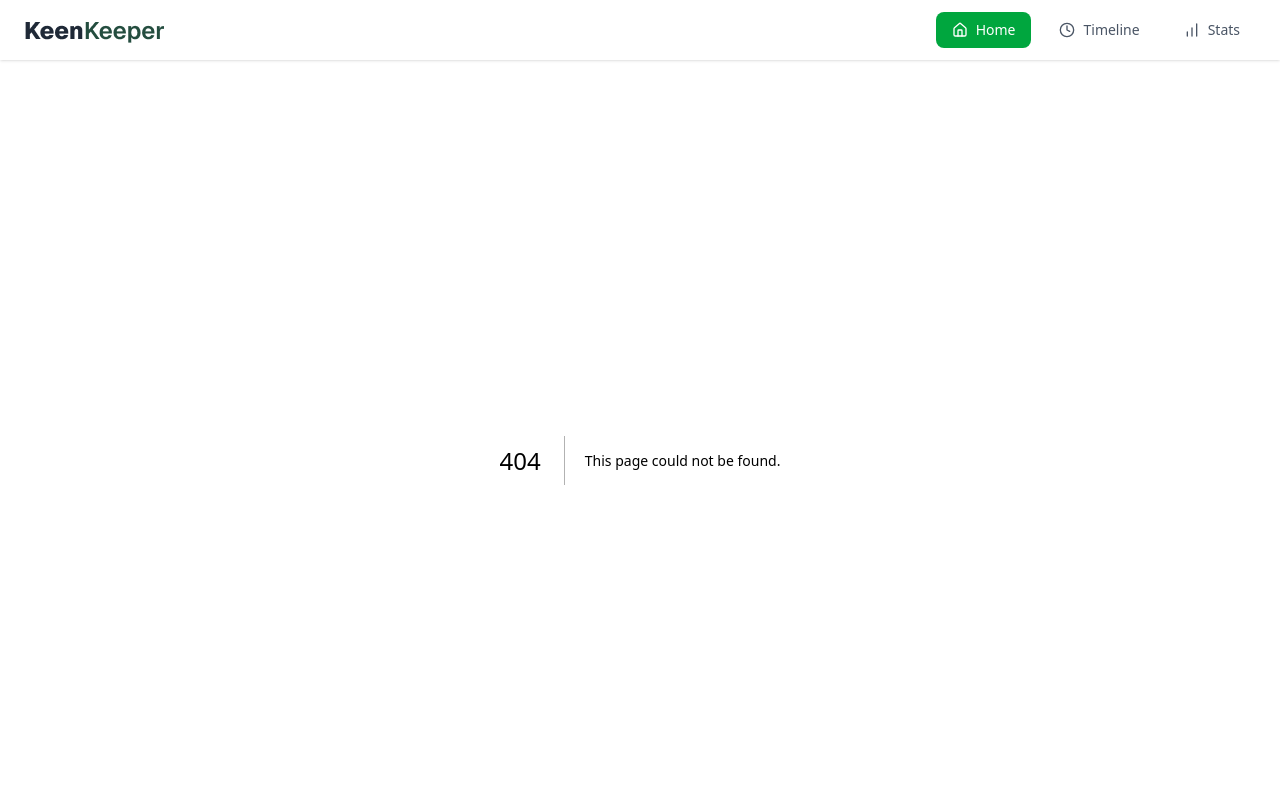
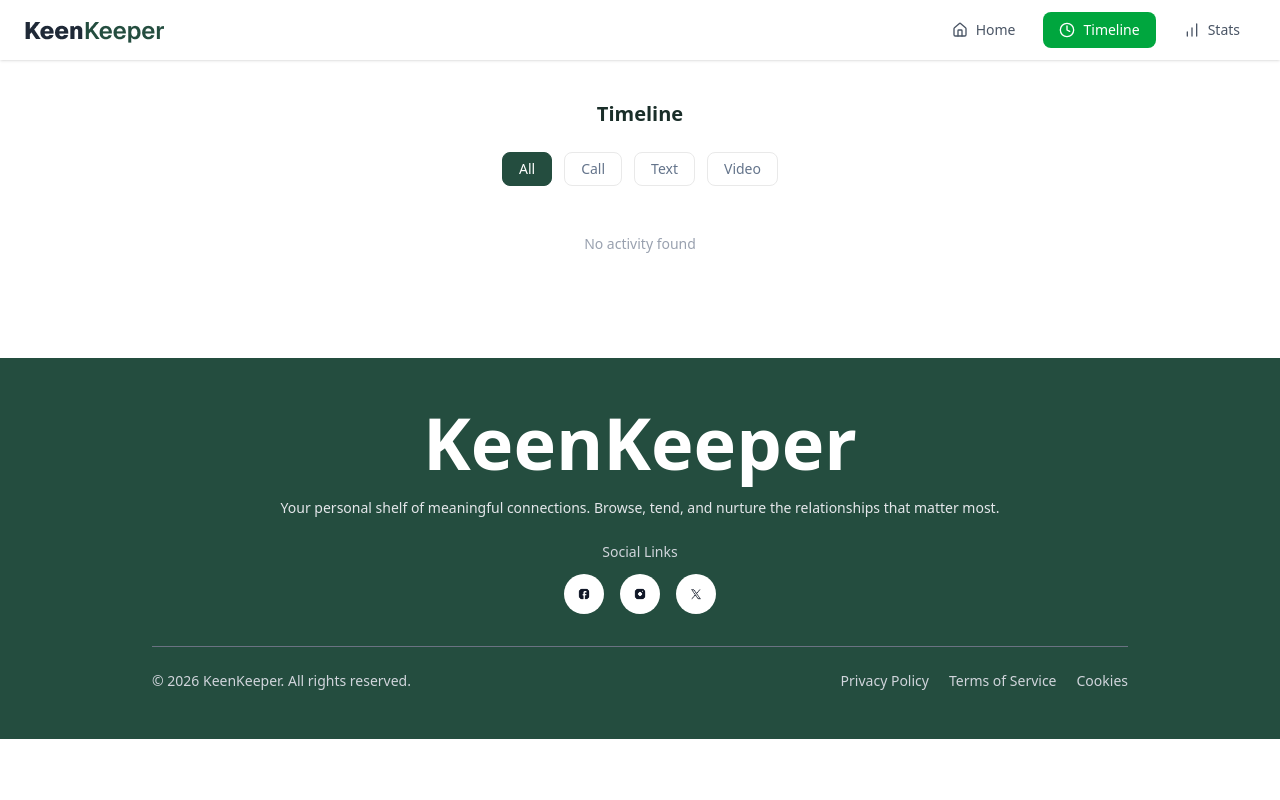
Before and after one commit to kishore0000007/Assingment-ph-07, a Next.js app: page /timeline in a window 1280 px wide. Before the commit this address had no page. Shown: the top 800 px of the page. Built offline with nearby package versions, Linux system fonts and the light colour scheme.

Commit message:
Timeline Function Done

```diff
--- a/src/app/friend/[id]/page.jsx
+++ b/src/app/friend/[id]/page.jsx
@@ -1,6 +1,7 @@
  import data from "@/data/data.json";
 import Image from "next/image";
-import { PhoneCall, MessageSquare, Video, Clock, Archive, Trash2, Pencil } from "lucide-react";
+import QuickActions from "@/components/QuickActions";
+import { Clock, Archive, Trash2, Pencil } from "lucide-react";
 
 export default async function FriendDetails({ params }) {
   const { id: rawId } = await params;
@@ -19,17 +20,19 @@ export default async function FriendDetails({ params }) {
   return (
     <div className="min-h-screen bg-[#F8FAFA] flex flex-col">
 
-
+      {/* Header */}
       <div className="px-8 pt-8 pb-2 max-w-5xl mx-auto w-full">
-        <p className="text-xs text-[#64748B] uppercase tracking-widest font-medium">Friend Details</p>
+        <p className="text-xs text-[#64748B] uppercase tracking-widest font-medium">
+          Friend Details
+        </p>
       </div>
 
-
+      {/* Main */}
       <main className="flex-1 px-8 py-4 max-w-5xl mx-auto w-full">
         <div className="grid md:grid-cols-3 gap-5 items-start">
 
+          {/* LEFT CARD */}
           <div className="bg-white rounded-2xl border border-[#E9E9E9] p-6 flex flex-col shadow-sm">
-
 
             <div className="flex flex-col items-center gap-2">
               <Image
@@ -40,18 +43,22 @@ export default async function FriendDetails({ params }) {
                 className="rounded-full object-cover ring-2 ring-[#E9E9E9]"
               />
 
-              <h2 className="font-semibold text-[#1a2e29] text-lg mt-1">{friend.name}</h2>
+              <h2 className="font-semibold text-[#1a2e29] text-lg mt-1">
+                {friend.name}
+              </h2>
 
               <div className="flex flex-col items-center gap-1.5">
-                <span className={`text-xs px-3 py-0.5 rounded-full font-medium ${
+                <span
+                  className={`text-xs px-3 py-0.5 rounded-full font-medium ${
                     friend.status === "Overdue"
-                    ? " text-red bg-red-100"
+                      ? "text-red-600 bg-red-100"
                       : friend.status === "Almost-Due"
-                    ? " text-yellow bg-red-100"
+                      ? "text-yellow-600 bg-yellow-100"
                       : friend.status === "On-Track"
                       ? "bg-green-100 text-green-700"
                       : ""
-                }`}>
+                  }`}
+                >
                   {friend.status}
                 </span>
 
@@ -63,17 +70,19 @@ export default async function FriendDetails({ params }) {
               </div>
 
               {friend.bio && (
-                <p className="text-[#64748B] text-sm text-center italic mt-1">"{friend.bio}"</p>
+                <p className="text-[#64748B] text-sm text-center italic mt-1">
+                  "{friend.bio}"
+                </p>
               )}
 
               {friend.preferred_contact && (
-                <p className="text-[#94A3B8] text-xs">Preferred: {friend.preferred_contact}</p>
+                <p className="text-[#94A3B8] text-xs">
+                  Preferred: {friend.preferred_contact}
+                </p>
               )}
             </div>
 
-
             <div className="w-full border-t border-[#F0F0F0] my-4" />
-
 
             <div className="flex flex-col gap-1">
               <button className="w-full flex items-center justify-center gap-2 text-sm text-[#64748B] hover:text-[#244D3F] hover:bg-[#F0F7F4] rounded-lg py-2 transition-colors">
@@ -93,67 +102,65 @@ export default async function FriendDetails({ params }) {
             </div>
           </div>
 
-
+          {/* RIGHT SIDE */}
           <div className="md:col-span-2 flex flex-col gap-4">
 
-
+            {/* STATS */}
             <div className="grid grid-cols-3 gap-4">
               <div className="bg-white rounded-2xl border border-[#E9E9E9] p-5 text-center shadow-sm">
-                <p className="text-2xl font-bold text-[#1a2e29]">{friend.days_since_contact}</p>
-                <p className="text-xs text-[#94A3B8] mt-1">Days Since Contact</p>
+                <p className="text-2xl font-bold text-[#1a2e29]">
+                  {friend.days_since_contact}
+                </p>
+                <p className="text-xs text-[#94A3B8] mt-1">
+                  Days Since Contact
+                </p>
               </div>
 
               <div className="bg-white rounded-2xl border border-[#E9E9E9] p-5 text-center shadow-sm">
-                <p className="text-2xl font-bold text-[#1a2e29]">{friend.goal}</p>
-                <p className="text-xs text-[#94A3B8] mt-1">Goal (Days)</p>
+                <p className="text-2xl font-bold text-[#1a2e29]">
+                  {friend.goal}
+                </p>
+                <p className="text-xs text-[#94A3B8] mt-1">
+                  Goal (Days)
+                </p>
               </div>
 
               <div className="bg-white rounded-2xl border border-[#E9E9E9] p-5 text-center shadow-sm">
-                <p className="text-2xl font-bold text-[#1a2e29]">{friend.next_due_date}</p>
-                <p className="text-xs text-[#94A3B8] mt-1">Next Due</p>
+                <p className="text-2xl font-bold text-[#1a2e29]">
+                  {friend.next_due_date}
+                </p>
+                <p className="text-xs text-[#94A3B8] mt-1">
+                  Next Due
+                </p>
               </div>
             </div>
 
-
+            {/* RELATIONSHIP GOAL */}
             <div className="bg-white rounded-2xl border border-[#E9E9E9] p-5 shadow-sm">
               <div className="flex items-center justify-between mb-2">
-                <h3 className="font-semibold text-[#1a2e29] text-sm">Relationship Goal</h3>
+                <h3 className="font-semibold text-[#1a2e29] text-sm">
+                  Relationship Goal
+                </h3>
                 <button className="flex items-center gap-1 text-xs text-[#64748B] border border-[#E9E9E9] rounded-lg px-3 py-1 hover:border-[#244D3F] hover:text-[#244D3F] transition-colors">
                   <Pencil className="w-3 h-3" />
                   Edit
                 </button>
               </div>
+
               <p className="text-sm text-[#64748B]">
                 Connect every{" "}
-                <span className="font-semibold text-[#1a2e29]">{friend.goal} days</span>
+                <span className="font-semibold text-[#1a2e29]">
+                  {friend.goal} days
+                </span>
               </p>
             </div>
 
-
-            <div className="bg-white rounded-2xl border border-[#E9E9E9] p-5 shadow-sm">
-              <h3 className="font-semibold text-[#1a2e29] text-sm mb-4">Quick Check-In</h3>
-              <div className="grid grid-cols-3 gap-3">
-                <button className="flex flex-col items-center gap-2 py-4 rounded-xl border border-[#E9E9E9] hover:border-[#244D3F] hover:bg-[#F0F7F4] transition-all group">
-                  <PhoneCall className="w-5 h-5 text-[#64748B] group-hover:text-[#244D3F] transition-colors" />
-                  <span className="text-xs text-[#64748B] group-hover:text-[#244D3F] transition-colors">Call</span>
-                </button>
-
-                <button className="flex flex-col items-center gap-2 py-4 rounded-xl border border-[#E9E9E3] hover:border-[#244D3F] hover:bg-[#F0F7F4] transition-all group">
-                  <MessageSquare className="w-5 h-5 text-[#64748B] group-hover:text-[#244D3F] transition-colors" />
-                  <span className="text-xs text-[#64748B] group-hover:text-[#244D3F] transition-colors">Text</span>
-                </button>
-
-                <button className="flex flex-col items-center gap-2 py-4 rounded-xl border border-[#E9E9E9] hover:border-[#244D3F] hover:bg-[#F0F7F4] transition-all group">
-                  <Video className="w-5 h-5 text-[#64748B] group-hover:text-[#244D3F] transition-colors" />
-                  <span className="text-xs text-[#64748B] group-hover:text-[#244D3F] transition-colors">Video</span>
-                </button>
-              </div>
-            </div>
+            {/* QUICK ACTIONS (CLIENT COMPONENT) */}
+            <QuickActions friend={friend} />
 
           </div>
         </div>
       </main>
-
     </div>
   );
 }
--- /dev/null
+++ b/src/app/timeline/page.jsx
@@ -0,0 +1,84 @@
+      "use client";
+
+import { useEffect, useState } from "react";
+import { PhoneCall, MessageSquare, Video } from "lucide-react";
+
+const iconMap = {
+  Call: <PhoneCall className="w-4 h-4 text-[#244D3F]" />,
+  Text: <MessageSquare className="w-4 h-4 text-[#244D3F]" />,
+  Video: <Video className="w-4 h-4 text-[#244D3F]" />,
+};
+
+export default function Timeline() {
+  const [events, setEvents] = useState([]);
+  const [filter, setFilter] = useState("All");
+
+  useEffect(() => {
+    const data = JSON.parse(localStorage.getItem("timeline")) || [];
+    setEvents(data);
+  }, []);
+
+  const filteredEvents =
+    filter === "All"
+      ? events
+      : events.filter((e) => e.type === filter);
+
+  return (
+    <div className="w-full flex flex-col items-center py-10 ">
+
+      <div className="w-full max-w-md">
+
+        <h1 className="text-xl font-semibold text-[#1a2e29] mb-6 text-center">
+          Timeline
+        </h1>
+
+        <div className="flex gap-3 mb-6 justify-center">
+          {["All", "Call", "Text", "Video"].map((type) => (
+            <button
+              key={type}
+              onClick={() => setFilter(type)}
+              className={`px-4 py-1.5 rounded-lg text-sm border ${
+                filter === type
+                  ? "bg-[#244D3F] text-white border-[#244D3F]"
+                  : "bg-white text-[#64748B] border-[#E9E9E9]"
+              }`}
+            >
+              {type}
+            </button>
+          ))}
+        </div>
+
+        {filteredEvents.length === 0 ? (
+          <p className="text-sm text-gray-400 text-center py-6">
+            No activity found
+          </p>
+        ) : (
+          <div className="space-y-2 ">
+            {filteredEvents.map((e) => (
+              <div
+                key={e.id}
+                className="flex items-start gap-3 bg-[#F8FAFC] border border-[#E9E9E9] rounded-lg px-4 py-3"
+              >
+                <div className="mt-1">
+                  {iconMap[e.type]}
+                </div>
+
+                <div>
+                  <p className="text-sm text-[#1a2e29]">
+                    <span className="font-medium">{e.type}</span> with{" "}
+                    <span className="font-medium">{e.friendName}</span>
+                  </p>
+
+                  <p className="text-xs text-[#94A3B8] mt-1">
+                    {e.date}
+                  </p>
+                </div>
+              </div>
+            ))}
+          </div>
+        )}
+
+      </div>
+    </div>
+  );
+}
--- a/src/components/Navbar.jsx
+++ b/src/components/Navbar.jsx
@@ -1,32 +1,46 @@
+ "use client";
+
+import Link from "next/link";
+import { usePathname } from "next/navigation";
 import { Home, Clock, BarChart } from "lucide-react";
 
 export default function Navbar() {
+  const pathname = usePathname();
+
+  const getClass = (path) =>
+    `flex items-center gap-2 px-4 py-2 rounded-lg text-sm font-medium ${
+      pathname === path
+        ? "bg-green-600 text-white"
+        : "text-gray-600 hover:bg-gray-100"
+    }`;
+
   return (
     <nav className="w-full bg-white shadow-sm px-6 py-3 flex items-center justify-between">
 
-      {/* Logo */}
       <img src="/logo.png" alt="KeenKeeper Logo" />
 
-      {/* Navigation */}
       <div className="flex items-center gap-3">
 
-        {/* Home */}
-        <button className="flex items-center gap-2 px-4 py-2 rounded-lg text-sm font-medium bg-green-600 text-white">
+        <Link href="/">
+          <button className={getClass("/")}>
             <Home size={16} />
             Home
           </button>
+        </Link>
 
-        {/* Timeline */}
-        <button className="flex items-center gap-2 px-4 py-2 rounded-lg text-sm font-medium text-gray-600 hover:bg-gray-100">
+        <Link href="/timeline">
+          <button className={getClass("/timeline")}>
             <Clock size={16} />
             Timeline
           </button>
+        </Link>
 
-        {/* Stats */}
-        <button className="flex items-center gap-2 px-4 py-2 rounded-lg text-sm font-medium text-gray-600 hover:bg-gray-100">
+        <Link href="/stats">
+          <button className={getClass("/stats")}>
             <BarChart size={16} />
             Stats
           </button>
+        </Link>
 
       </div>
     </nav>
--- /dev/null
+++ b/src/components/QuickActions.jsx
@@ -0,0 +1,58 @@
+    "use client";
+
+import { PhoneCall, MessageSquare, Video } from "lucide-react";
+
+export default function QuickActions({ friend }) {
+
+  const addToTimeline = (type) => {
+    const existing = JSON.parse(localStorage.getItem("timeline")) || [];
+
+    const newEntry = {
+      id: Date.now(),
+      friendName: friend.name,
+      type,
+      date: new Date().toLocaleString(),
+    };
+
+    localStorage.setItem("timeline", JSON.stringify([newEntry, ...existing]));
+
+    // trigger update for timeline page
+    window.dispatchEvent(new Event("timelineUpdated"));
+  };
+
+  return (
+    <div className="bg-white rounded-2xl border border-[#E9E9E9] p-5 shadow-sm">
+      <h3 className="font-semibold text-[#1a2e29] text-sm mb-4">
+        Quick Check-In
+      </h3>
+
+      <div className="grid grid-cols-3 gap-3">
+
+        <button
+          onClick={() => addToTimeline("Call")}
+          className="flex flex-col items-center gap-2 py-4 rounded-xl border border-[#E9E9E9] hover:border-[#244D3F] hover:bg-[#F0F7F4] transition-all group"
+        >
+          <PhoneCall className="w-5 h-5 text-[#64748B] group-hover:text-[#244D3F]" />
+          <span className="text-xs text-[#64748B] group-hover:text-[#244D3F]">Call</span>
+        </button>
+
+        <button
+          onClick={() => addToTimeline("Text")}
+          className="flex flex-col items-center gap-2 py-4 rounded-xl border border-[#E9E9E3] hover:border-[#244D3F] hover:bg-[#F0F7F4] transition-all group"
+        >
+          <MessageSquare className="w-5 h-5 text-[#64748B] group-hover:text-[#244D3F]" />
+          <span className="text-xs text-[#64748B] group-hover:text-[#244D3F]">Text</span>
+        </button>
+
+        <button
+          onClick={() => addToTimeline("Video")}
+          className="flex flex-col items-center gap-2 py-4 rounded-xl border border-[#E9E9E9] hover:border-[#244D3F] hover:bg-[#F0F7F4] transition-all group"
+        >
+          <Video className="w-5 h-5 text-[#64748B] group-hover:text-[#244D3F]" />
+          <span className="text-xs text-[#64748B] group-hover:text-[#244D3F]">Video</span>
+        </button>
+
+      </div>
+    </div>
+  );
+}
```
Lines whose indentation alone changed are shown as unchanged.
